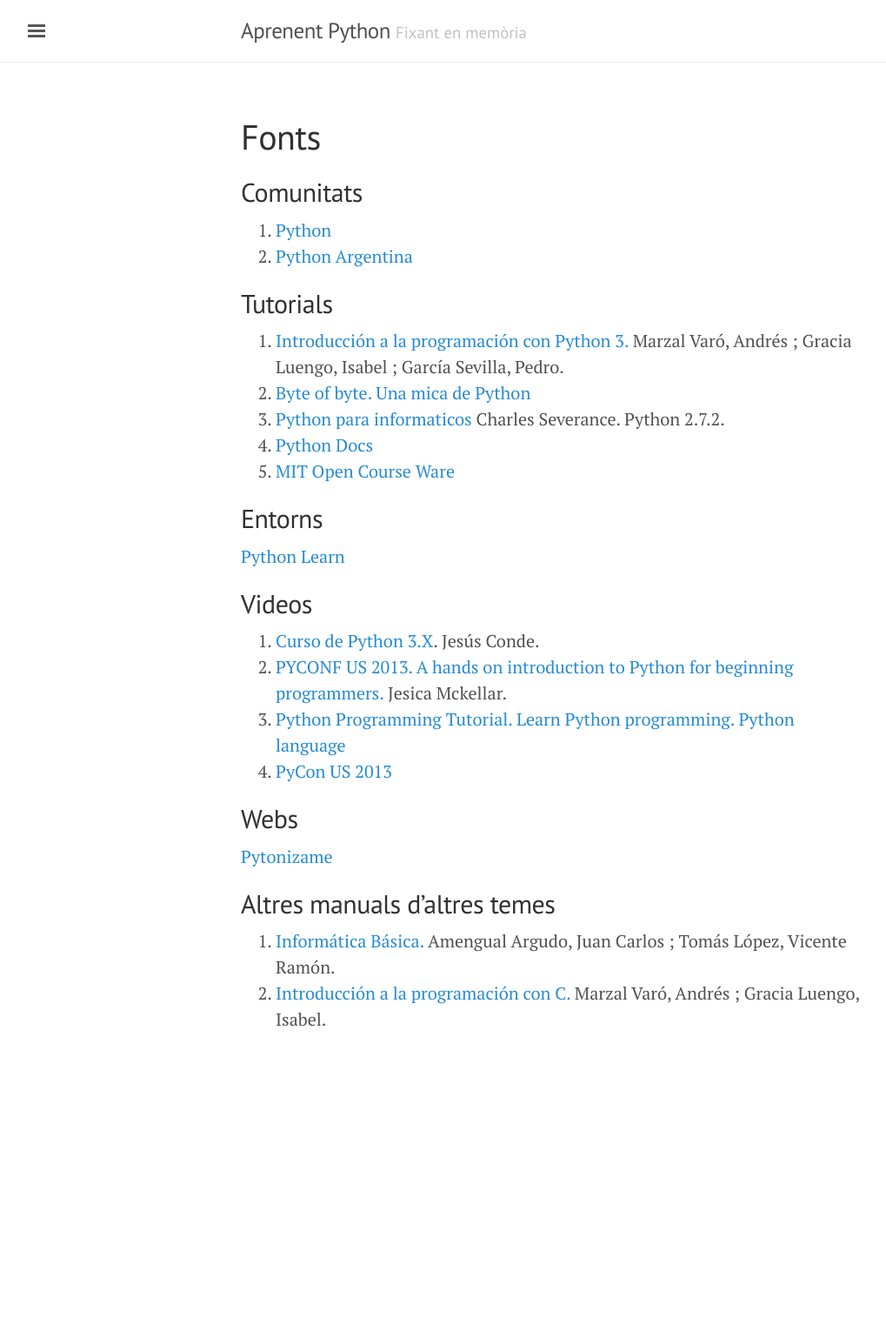
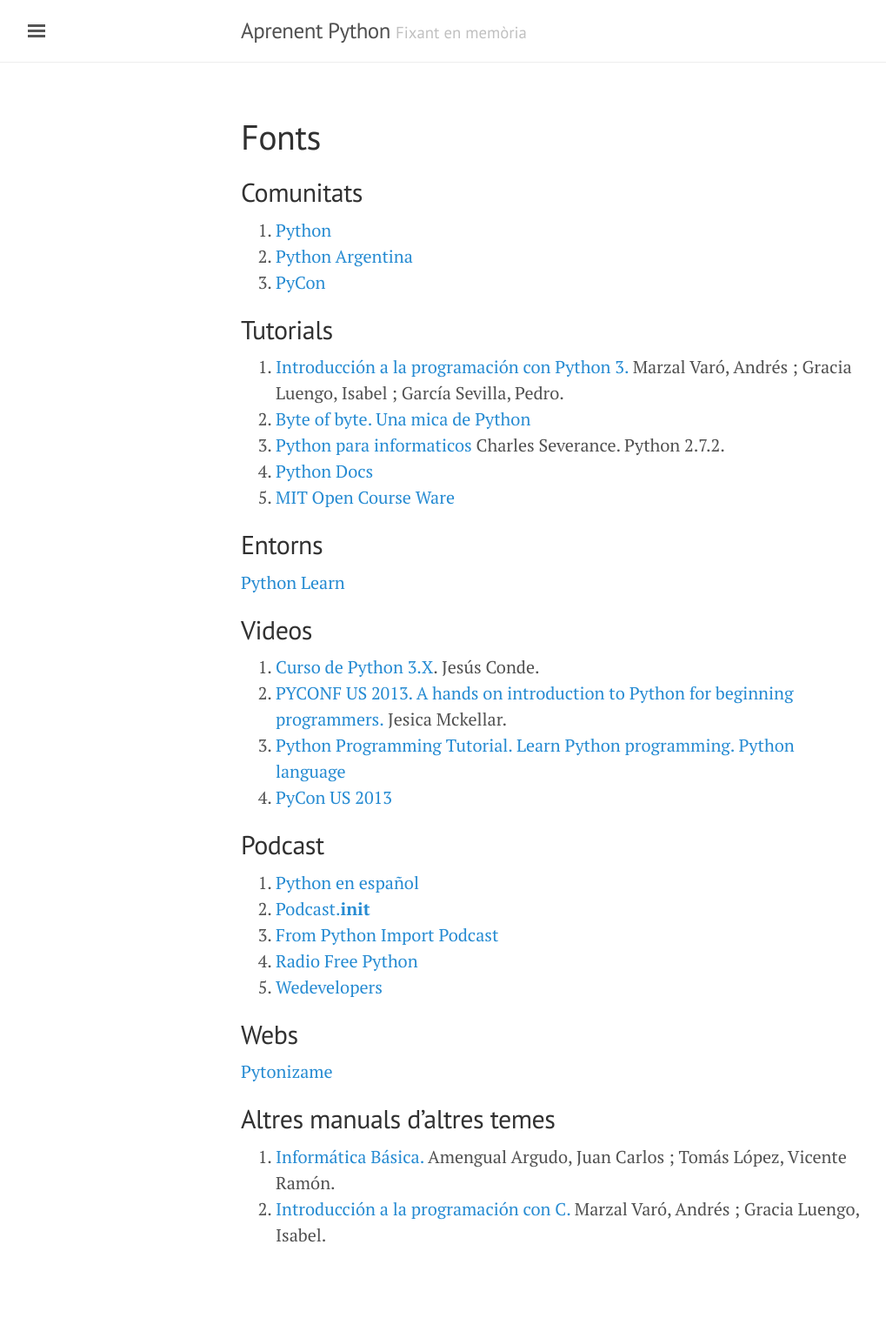
Before and after one commit to inclusa/python, a Jekyll site: the page built from fonts.md, in a window 1280 px wide. Shown: the whole page at 87% size, without its empty margins (3-1022 px from the left). Built offline with Jekyll 4.4.1, drawn with Linux system fonts in a browser that asks for light colours; before the commit the page ends 1267 px from its top, so only the background shows below that.

Commit message:
Actualitzant fonts

```diff
--- a/fonts.md
+++ b/fonts.md
@@ -8,6 +8,7 @@
 
 1. [Python](https://www.python.org/)
 2. [Python Argentina](http://www.python.org.ar/)
+3. [PyCon](http://www.pycon.org/)
 
 ## Tutorials
 
@@ -28,6 +29,14 @@
 3. [Python Programming Tutorial. Learn Python programming. Python language](https://www.youtube.com/watch?v=BTzav965P7w)
 4. [PyCon US 2013](http://pyvideo.org/category/33/pycon-us-2013)
 
+## Podcast
+
+1. [Python en español](http://podcast.jcea.es/python/)
+2. [Podcast.__init__](http://podcastinit.com/)
+3. [From Python Import Podcast](http://frompythonimportpodcast.com/)
+4. [Radio Free Python](http://radiofreepython.com/)
+5. [Wedevelopers](http://wedevelopers.com/2012/07/22/we-developers-007-python-django/)
+
 ## Webs
 
 [Pytonizame](http://pythoniza.me/)
```
